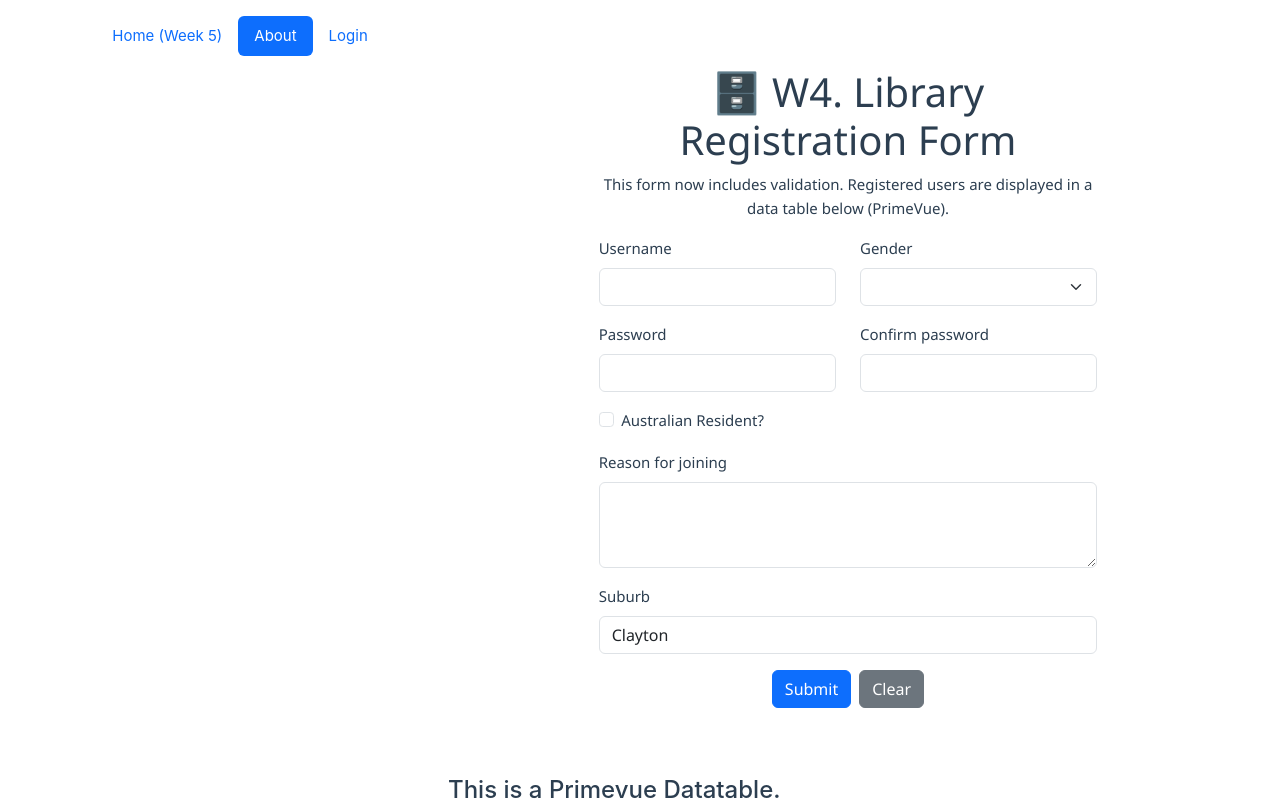
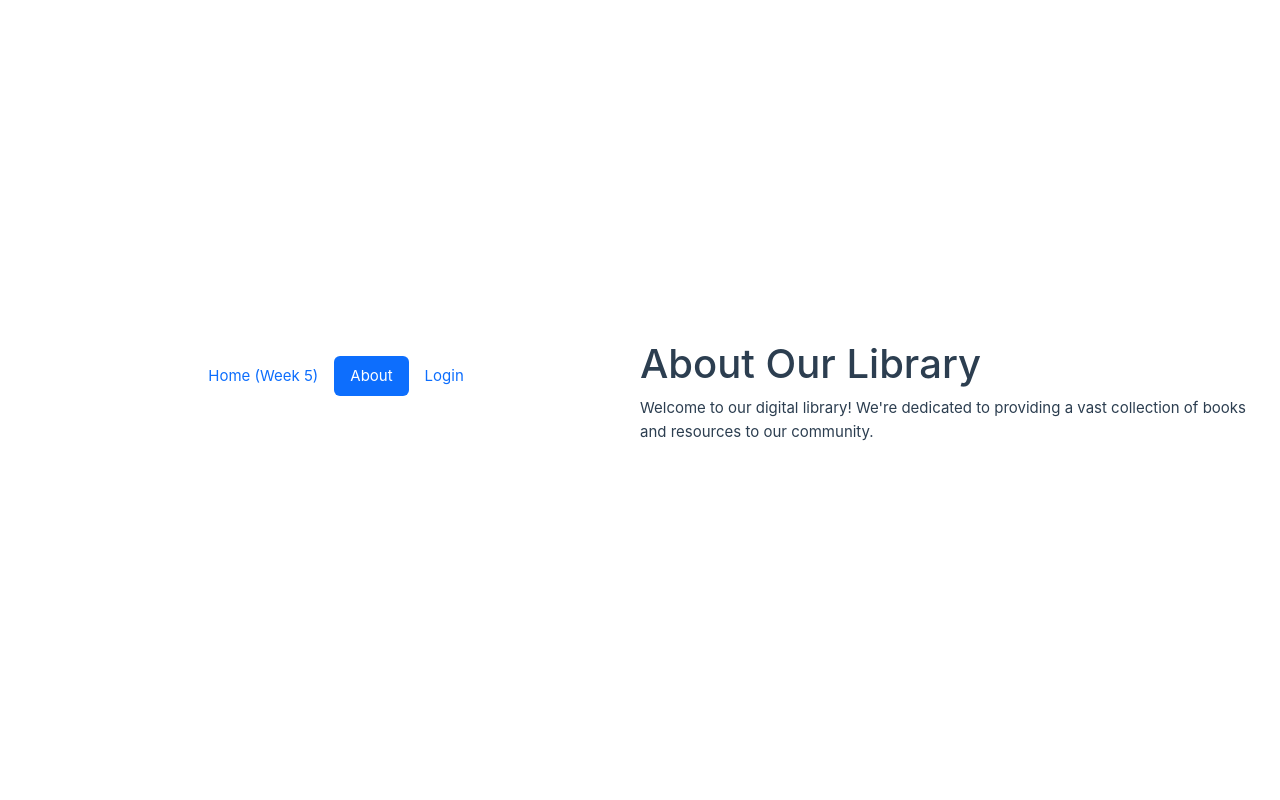
Before and after one commit to Le0-o/ElderCare, a Vue app: page /about in a window 1280 px wide. Shown: the top 800 px of the page. Built offline with nearby package versions, Linux system fonts and the light colour scheme; the HTML template or start-up script is replaced by a standard one.

Commit message:
fix router page issue

```diff
--- a/src/App.vue
+++ b/src/App.vue
@@ -10,7 +10,7 @@ import LibraryRegistrationForm from './components/LibraryRegistrationForm.vue'
   </header>
 
   <main>
-    <LibraryRegistrationForm />
+    <!-- <LibraryRegistrationForm /> -->
     <!-- <JSONLab /> -->
     <router-view></router-view>
   </main>
--- a/src/router/index.js
+++ b/src/router/index.js
@@ -8,7 +8,6 @@ const routes = [
     name: 'Home',
     component: HomeView
   },
-  //
   {
     path: '/about',
     name: 'About',
@@ -19,8 +18,6 @@ const routes = [
     name: 'Login',
     component: LoginView
   }
-
-  //
 ]
 
 const router = createRouter({
```
